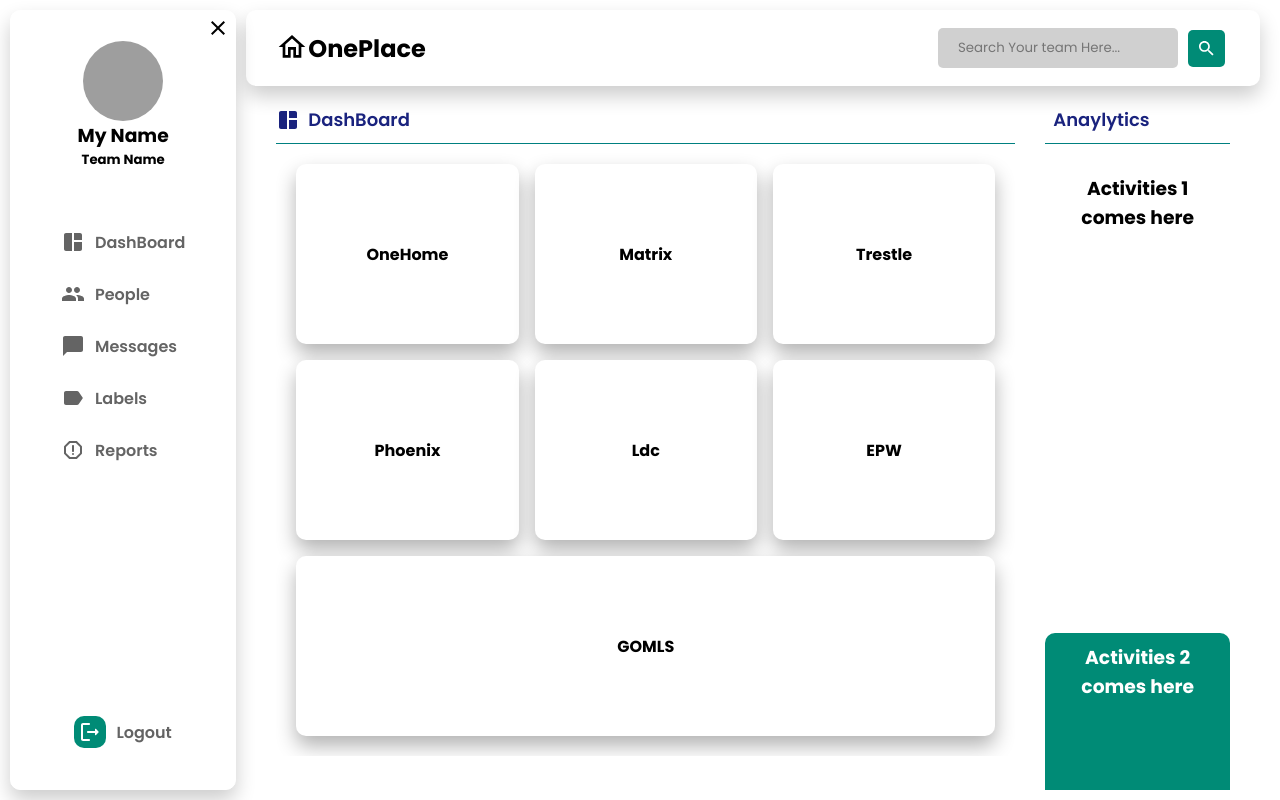
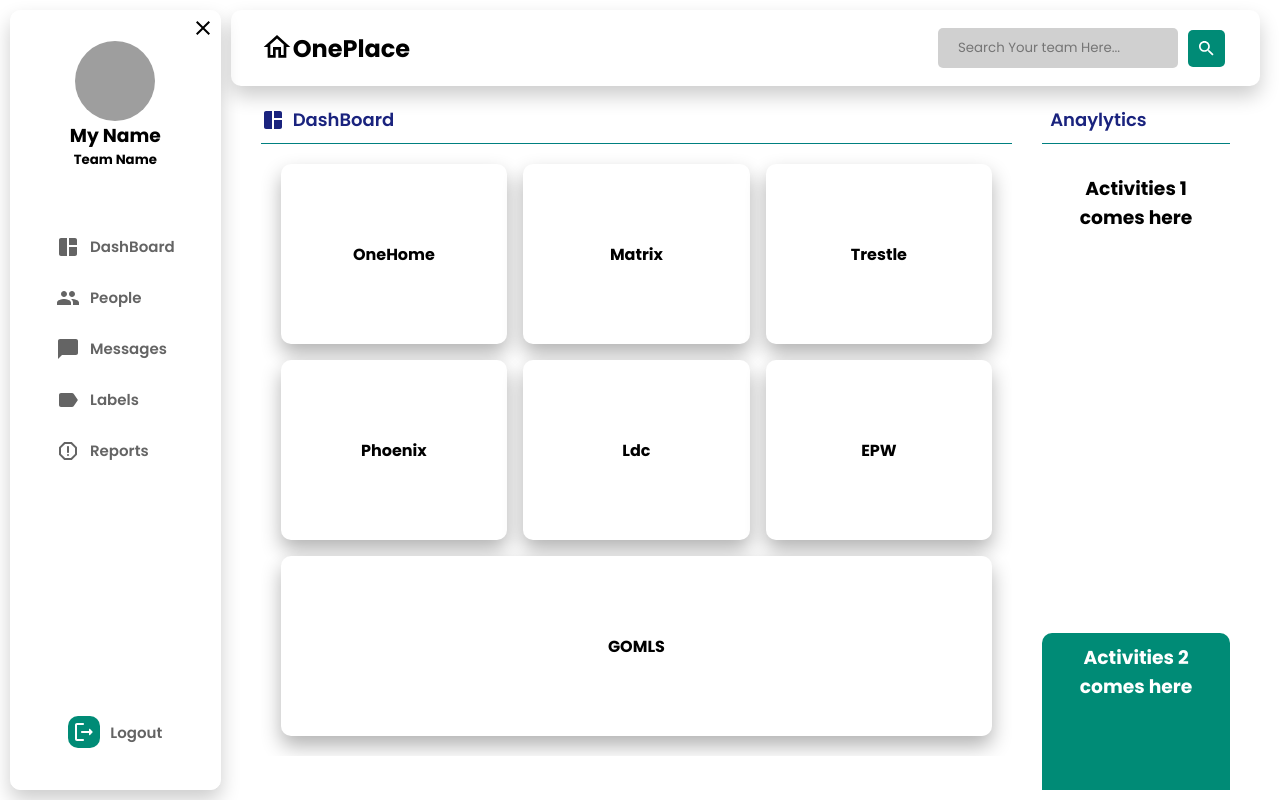
Before and after one commit to kondaladorababu/onePlace, a React (Create React App) app: page / in a window 1280 px wide. Built offline with nearby package versions, Linux system fonts and the light colour scheme; grey boxes are pictures that could not be loaded.

Commit message:
Side Navbar content made smaller

```diff
--- a/src/Components/MainPage.js
+++ b/src/Components/MainPage.js
@@ -1,7 +1,7 @@
 import React from 'react';
 import '../Components/MainPage.css';
 import TopNavBar from './NavBars/TopNavBar';
-import TeamBoard from './DashBoard/TeamBoard';
+import TeamBoard from './ResDashboard/TeamBoard';
 
 
 function MainPage() {
--- a/src/Components/NavBars/SideNavBar.css
+++ b/src/Components/NavBars/SideNavBar.css
@@ -2,7 +2,7 @@
   box-sizing: border-box;
   height: 100%;
   width: 240px;
-  padding: 20px 30px;
+  padding: 20px 25px;
   border: 1px solid rgb(255, 255, 255);
   background-color: #fff;
   color: #000000;
@@ -27,9 +27,9 @@
   padding-top: 10px;
 }
 
-.nav-bottom {
-  /* flex-basis: 40%; */
-}
+/* .nav-bottom {
+  flex-basis: 40%;
+} */
 
 .profile {
   overflow: hidden;
@@ -46,11 +46,9 @@
   display: block;
 }
 
-.navigation-headings {
-}
-
 .header-icon {
   margin: 15px 0px;
+  font-size: 15px;
   cursor: pointer;
 }
 
```
Also changed, not shown: src/Components/ResDashboard/TeamBoard.css (renamed from src/Components/DashBoard/TeamBoard.css), src/Components/ResDashboard/TeamBoard.js (renamed from src/Components/DashBoard/TeamBoard.js), src/Components/ResDashboard/TeamItem.css (renamed from src/Components/DashBoard/TeamItem.css), src/Components/ResDashboard/TeamItem.js (renamed from src/Components/DashBoard/TeamItem.js).
